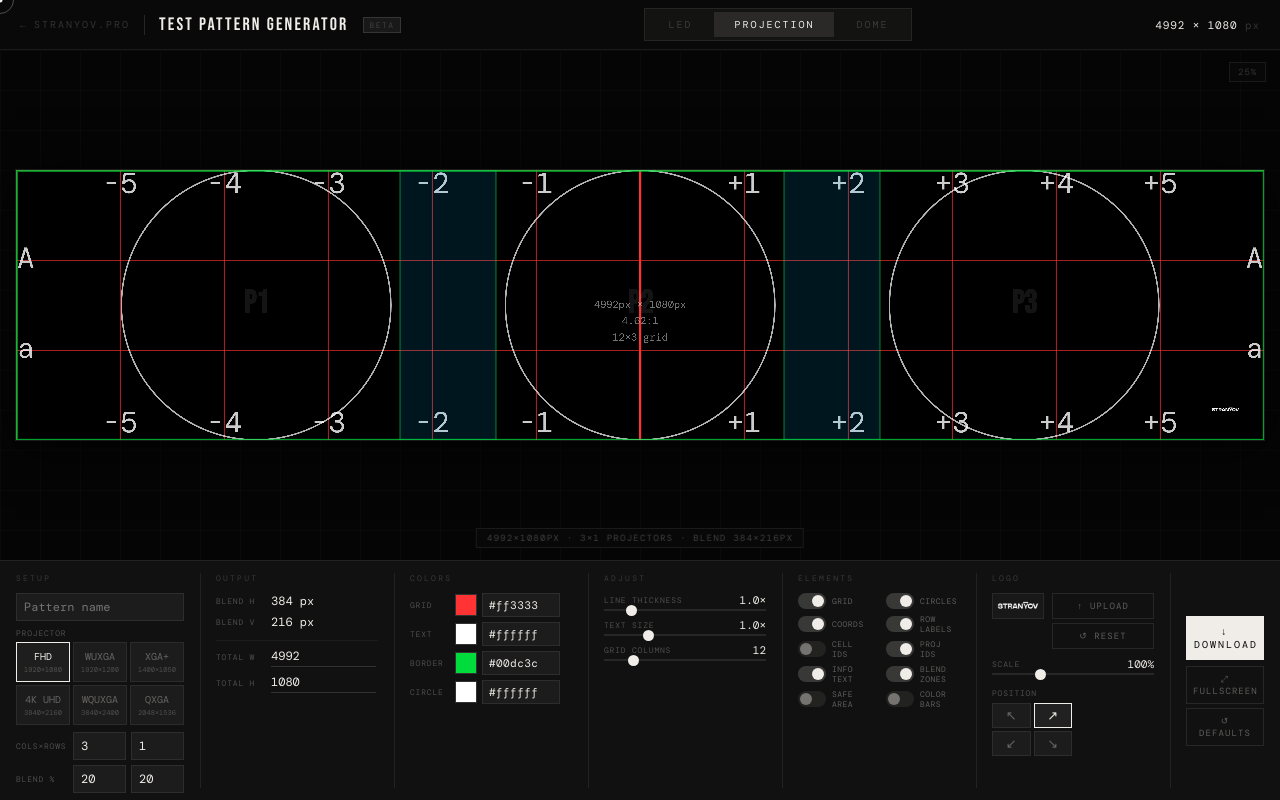
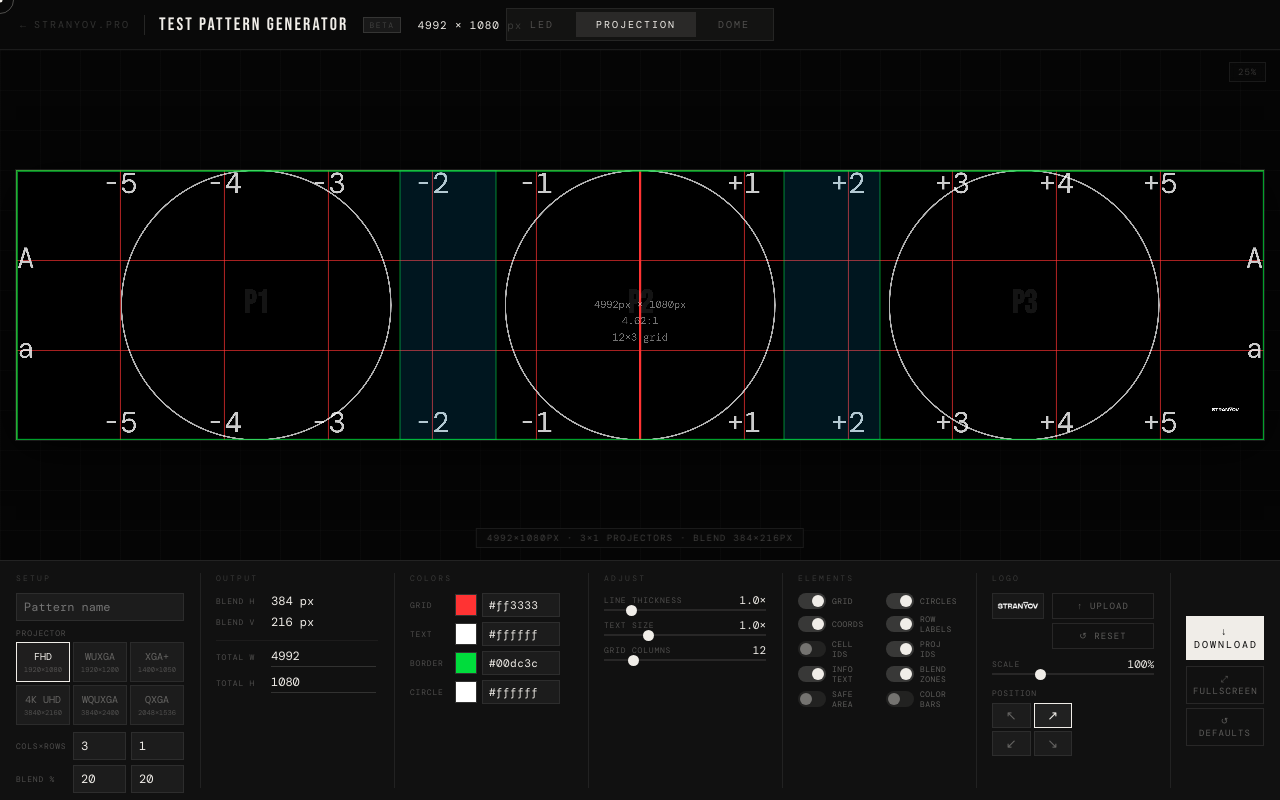
Before and after one commit to stranyov-eng/stranyov-webpage, a plain HTML site: page patterns/generator.html in a window 1280 px wide. Drawn offline with nearby package versions, Linux system fonts and the light colour scheme; a web font is replaced by a local one.

Commit message:
zoom indication & nav position for generator

```diff
--- a/patterns/generator.html
+++ b/patterns/generator.html
@@ -80,7 +80,9 @@ body {
 .mode-tabs {
   display: flex;
   gap: 2px;
-  margin: 0 auto;
+  position: absolute;
+  left: 50%;
+  transform: translateX(-50%);
   background: rgba(240,237,232,0.04);
   border: 1px solid var(--line);
   padding: 3px;
@@ -91,7 +93,7 @@ body {
   text-transform: uppercase;
   padding: 6px 20px;
   background: none; border: none;
-  color: var(--dimmer); cursor: none;
+  color: rgba(240,237,232,0.28); cursor: none;
   transition: color 0.2s, background 0.2s;
   white-space: nowrap;
 }
@@ -1475,7 +1477,7 @@ function applyViewTransform() {
   canvasWrap.style.transform = `translate(${viewPanX}px,${viewPanY}px) scale(${viewZoom})`;
   canvasWrap.style.transformOrigin = 'center center';
   const effectiveZoom = currentScale * viewZoom;
-  canvasZoom.textContent = effectiveZoom >= 0.995 ? '100%' : `${Math.round(effectiveZoom*100)}%`;
+  canvasZoom.textContent = Math.abs(effectiveZoom - 1) < 0.005 ? '100%' : `${Math.round(effectiveZoom*100)}%`;
 }
 
 function resetView() {
@@ -1490,7 +1492,7 @@ function resetView() {
   canvas.style.height = Math.round(cH*currentScale)+'px';
   const canvasWrap = document.getElementById('canvasWrap');
   canvasWrap.style.transform = '';
-  canvasZoom.textContent = currentScale >= 0.995 ? '100%' : `${Math.round(currentScale*100)}%`;
+  canvasZoom.textContent = Math.abs(currentScale - 1) < 0.005 ? '100%' : `${Math.round(currentScale*100)}%`;
 }
 
 function draw() {
```
